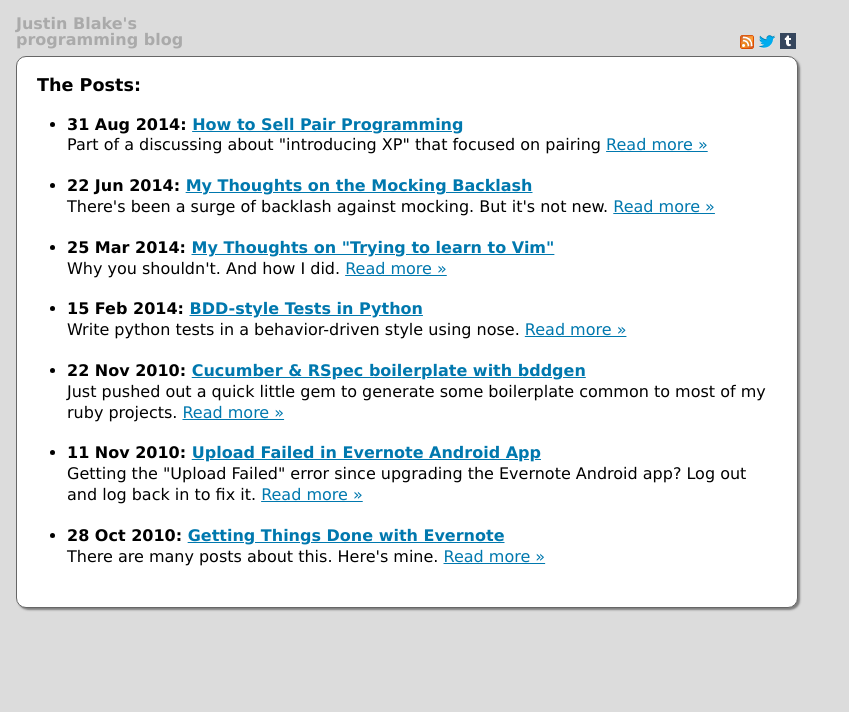
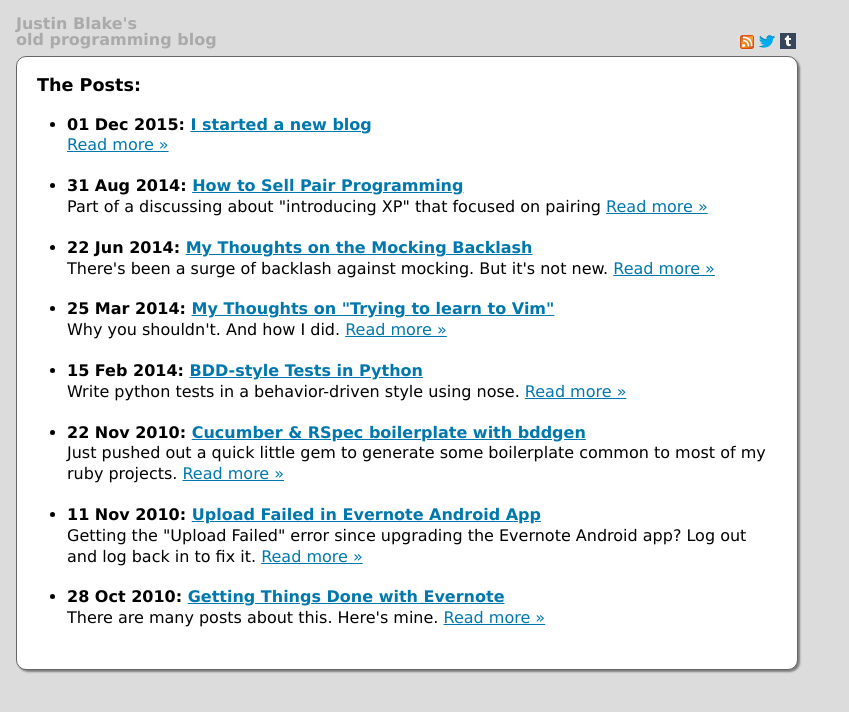
Before and after one commit to blaix/blaix.github.com, a Jekyll site: the page built from index.html, in a window 1280 px wide. Shown: the top 712 px of the page, without its empty margins (0-849 px from the left). Built offline with Jekyll 4.4.1, drawn with Linux system fonts in a browser that asks for light colours; some web fonts are replaced; comment, search, counter and statistics services are not loaded.

Commit message:
Link to new blog

```diff
--- a/_layouts/main.html
+++ b/_layouts/main.html
@@ -24,7 +24,7 @@
     </script>
   </head>
   <body>
-    <h1><a href="/">Justin Blake's<br>programming blog</a></h1>
+    <h1><a href="/">Justin Blake's<br>old programming blog</a></h1>
     <nav>
       <a id="nav-feed" href="/atom.xml"><img src="/images/icons/feed-icon-14x14.png" alt="Feed Icon" title="Atom Feed"></a>
       <a id="nav-twitter" href="https://twitter.com/blaix"><img src="/images/icons/twitter-bird-16x16.png" alt="Twitter" title="@blaix on Twitter"></a>
--- /dev/null
+++ b/_posts/2015-12-01-new-blog.markdown
@@ -0,0 +1,6 @@
+---
+title: I started a new blog
+layout: post
+---
+
+It's at <http://blog.blaix.com/>
```
